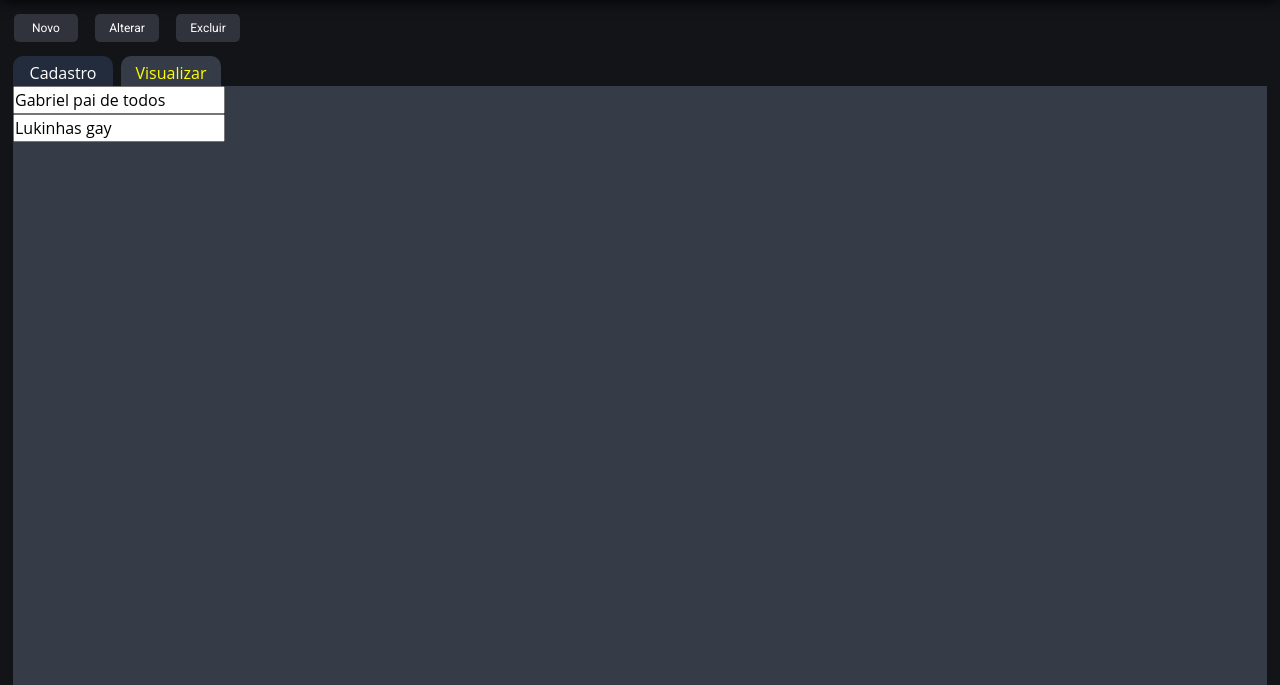
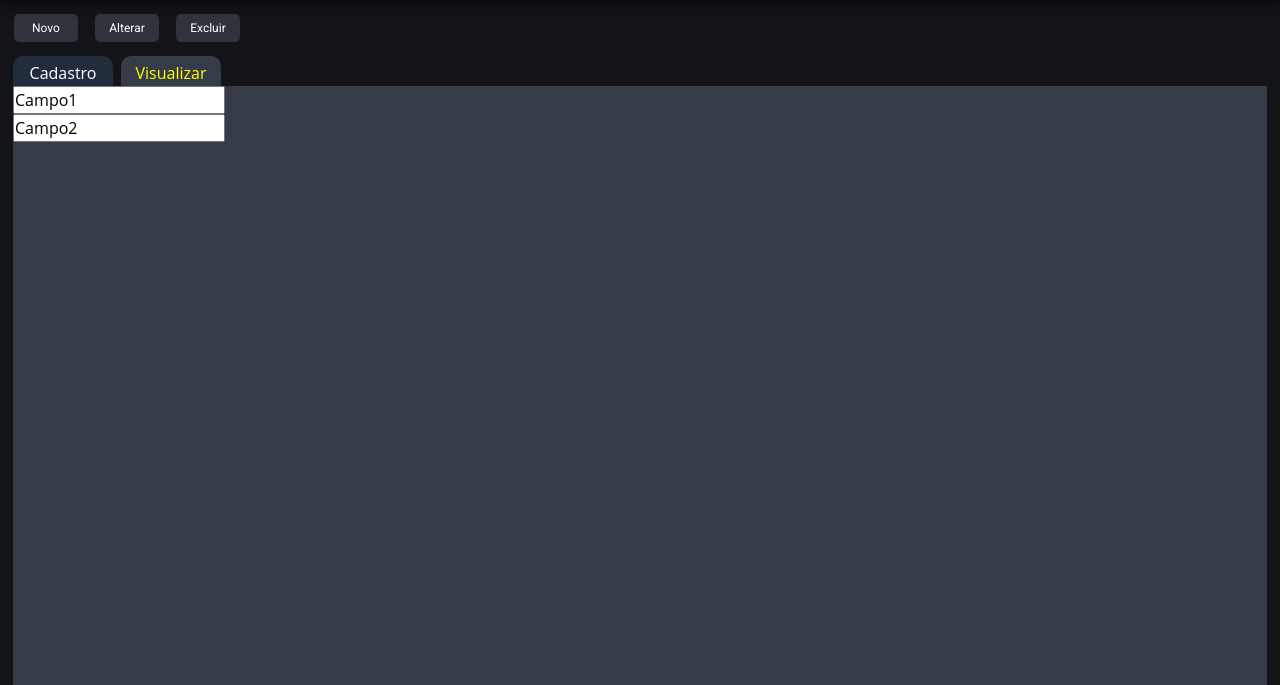
Before and after one commit to ogabrielfelipe/SGOM-Repository, a Flask app: page /OrdemDeServico in a window 1280 px wide. Shown: the part 50-735 px from the top of the page. Run offline with Flask 2, Linux system fonts and the light colour scheme; some libraries are stand-ins or nearby versions.

Commit message:
refatorando: tela de Visualizar

```diff
--- a/app/templates/ordemDeServico.html
+++ b/app/templates/ordemDeServico.html
@@ -53,9 +53,9 @@ Ordem de Serviço
                 <input type="radio" name="tabs" class="rb_tabs" id="tab2" checked>
                 <label for="tab2"> Visualizar</label>
                 <div class="content">
-                    <input type="" name="tabs" value="Gabriel pai de todos">
+                    <input type="" name="tabs" value="Campo1">
                     <br>
-                    <input type="" name="tabs" value="Lukinhas gay">
+                    <input type="" name="tabs" value="Campo2">
                 </div>
             </li>
         </ul>
```
